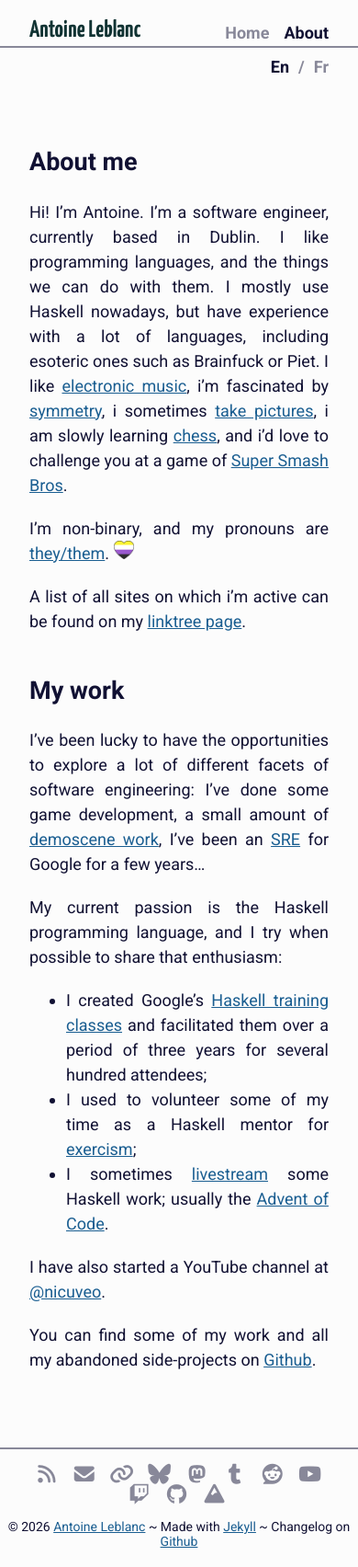
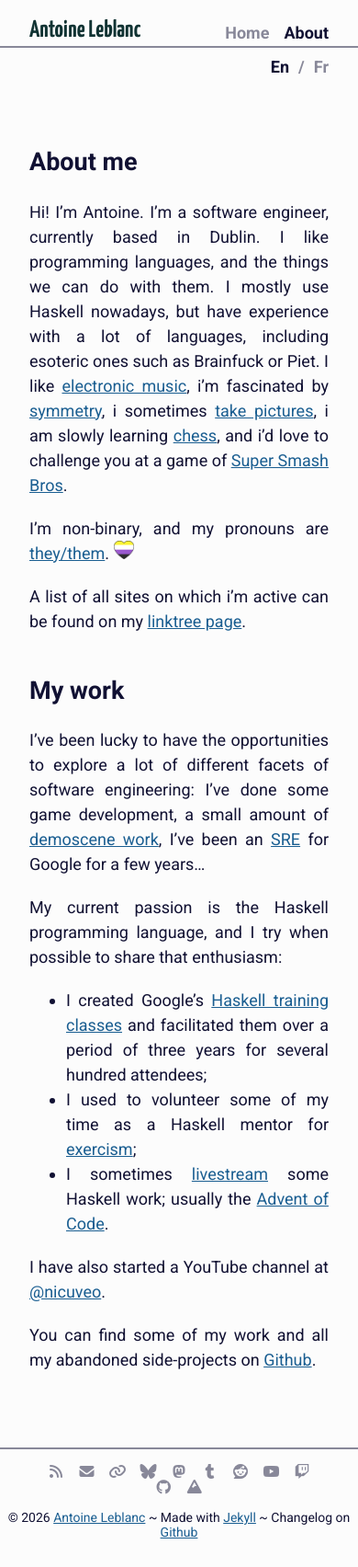
Before and after one commit to nicuveo/nauths.fr, a Jekyll site: the page built from en/about.md, in a window 390 px wide. Shown: the whole page at 92% size. Built offline with Jekyll 4.4.1, drawn with Linux system fonts in a browser that asks for light colours.

Commit message:
Improve footer rendering on smaller screens

```diff
--- a/css/default.css
+++ b/css/default.css
@@ -557,7 +557,15 @@ p code, li code
     }
 }
 
-@media (max-width:480px)
+@media (max-width:650px)
+{
+    .link
+    {
+        font-size: 11px;
+    }
+}
+
+@media (max-width:520px)
 {
     #self
     {
@@ -566,6 +574,6 @@ p code, li code
 
     .link
     {
-        font-size: 11px;
+        font-size: 8px;
     }
 }
```
